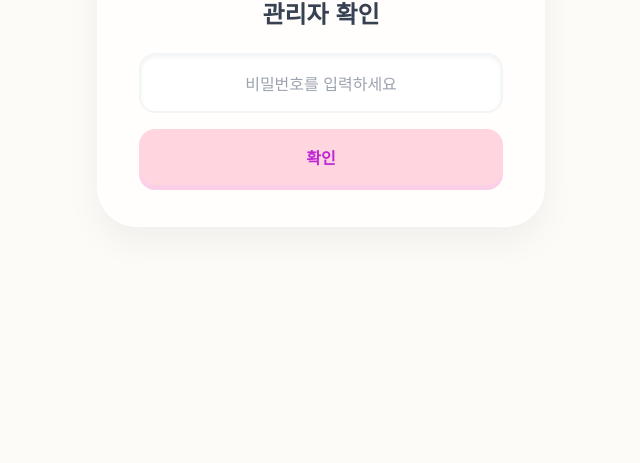
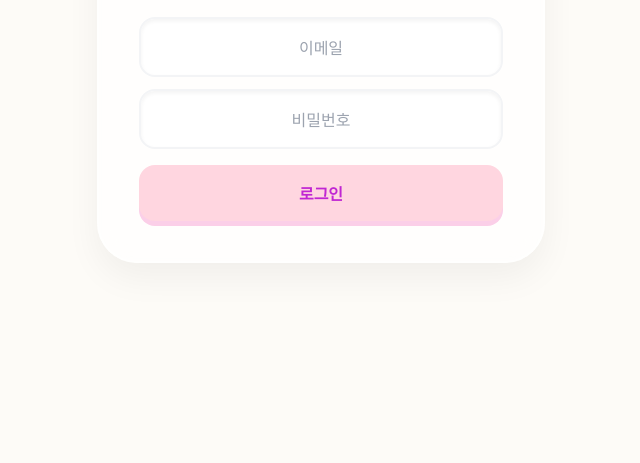
Before and after one commit to mathyujeong/mathmath, a plain HTML site: page admin.html in a window 1280 px wide. Shown: the part 337-800 px from the top of the page, without its empty margins (319-959 px from the left). Drawn offline with nearby package versions, Linux system fonts and the light colour scheme.

Commit message:
보안: 하드코딩된 관리자 비밀번호를 Supabase Auth 로그인으로 교체

```diff
--- a/admin.html
+++ b/admin.html
@@ -42,13 +42,15 @@
     <div id="login-screen" class="login-container">
         <div class="admin-glass p-10 rounded-[40px] w-full max-w-md text-center">
             <div class="text-4xl mb-4">🔑</div>
-            <h1 class="font-bold text-2xl mb-6 text-gray-700">관리자 확인</h1>
-            <input type="password" id="admin-pass" placeholder="비밀번호를 입력하세요"
-                class="w-full p-4 rounded-2xl border-2 border-gray-100 bg-white shadow-inner mb-4 focus:outline-none focus:border-ghibli-pink text-center">
-            <button onclick="checkPass()" class="w-full bg-[#ffd6e0] text-[#c026d3] font-bold py-4 rounded-2xl shadow-[0_5px_0_#fbcfe8] hover:translate-y-[2px] hover:shadow-[0_3px_0_#fbcfe8] transition-all">
-                확인
+            <h1 class="font-bold text-2xl mb-6 text-gray-700">관리자 로그인</h1>
+            <input type="email" id="admin-email" placeholder="이메일"
+                class="w-full p-4 rounded-2xl border-2 border-gray-100 bg-white shadow-inner mb-3 focus:outline-none focus:border-pink-300 text-center">
+            <input type="password" id="admin-pass" placeholder="비밀번호"
+                class="w-full p-4 rounded-2xl border-2 border-gray-100 bg-white shadow-inner mb-4 focus:outline-none focus:border-pink-300 text-center">
+            <button onclick="checkPass()" id="login-btn" class="w-full bg-[#ffd6e0] text-[#c026d3] font-bold py-4 rounded-2xl shadow-[0_5px_0_#fbcfe8] hover:translate-y-[2px] hover:shadow-[0_3px_0_#fbcfe8] transition-all">
+                로그인
             </button>
-            <p id="login-error" class="text-red-400 mt-4 text-sm hidden">비밀번호가 올바르지 않습니다.</p>
+            <p id="login-error" class="text-red-400 mt-4 text-sm hidden">이메일 또는 비밀번호가 올바르지 않습니다.</p>
         </div>
     </div>
 
@@ -58,7 +60,9 @@
                 <span>&larr;</span> 연구실로 돌아가기
             </button>
             <h1 class="text-3xl font-bold text-gray-800" style="font-family: 'Black Han Sans';">프로그램 활성화 관리</h1>
-            <div class="w-24"></div>
+            <button onclick="logout()" class="text-gray-400 hover:text-red-400 font-bold flex items-center gap-2 transition-colors">
+                로그아웃 <span>→</span>
+            </button>
         </nav>
 
         <div class="grid grid-cols-1 md:grid-cols-2 gap-6" id="program-list">
@@ -83,19 +87,46 @@
         const SUPABASE_KEY = 'sb_publishable_AIrRcoIfhXmB5OgKY2FZFg_AQ9WuZGC';
         const sb = supabase.createClient(SUPABASE_URL, SUPABASE_KEY);
 
-        const ADMIN_PASS = 'teacher123';
+        // 페이지 로드 시 이미 로그인 상태면 바로 대시보드 표시
+        sb.auth.getSession().then(({ data: { session } }) => {
+            if (session) showDashboard();
+        });
 
-        function checkPass() {
-            const input = document.getElementById('admin-pass').value;
-            if (input === ADMIN_PASS) {
-                document.getElementById('login-screen').classList.add('hidden');
-                document.getElementById('admin-dashboard').classList.remove('hidden');
-                loadPrograms();
+        // 엔터키로도 로그인 가능
+        document.addEventListener('keydown', (e) => {
+            if (e.key === 'Enter') checkPass();
+        });
+
+        async function checkPass() {
+            const email = document.getElementById('admin-email').value.trim();
+            const password = document.getElementById('admin-pass').value;
+            const btn = document.getElementById('login-btn');
+            const err = document.getElementById('login-error');
+
+            btn.textContent = '확인 중...';
+            btn.disabled = true;
+            err.classList.add('hidden');
+
+            const { error } = await sb.auth.signInWithPassword({ email, password });
+
+            if (error) {
+                err.classList.remove('hidden');
+                btn.textContent = '로그인';
+                btn.disabled = false;
             } else {
-                const err = document.getElementById('login-error');
-                err.classList.remove('hidden');
-                err.classList.add('animate-bounce');
+                showDashboard();
             }
+        }
+
+        function showDashboard() {
+            document.getElementById('login-screen').classList.add('hidden');
+            document.getElementById('admin-dashboard').classList.remove('hidden');
+            loadPrograms();
+        }
+
+        async function logout() {
+            await sb.auth.signOut();
+            location.reload();
         }
 
         // 메인 페이지와 동일한 순서 유지
```
